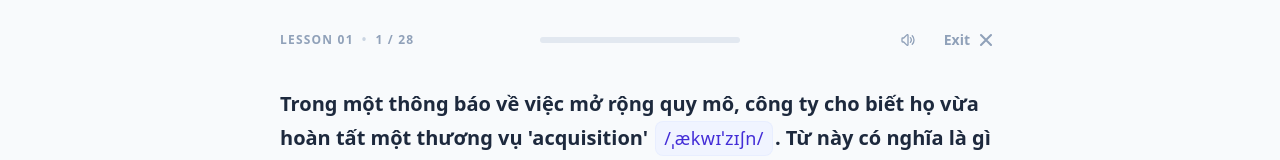
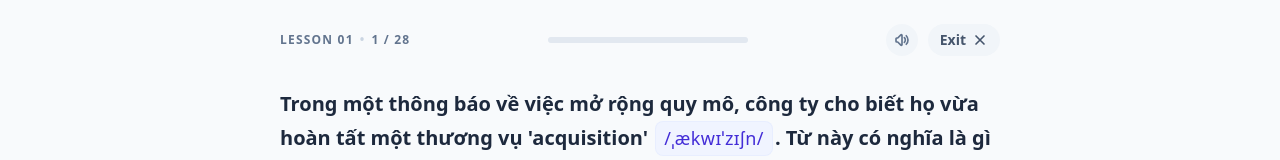
Before and after one commit to khiemvuong/English_Vocab, a Next.js app: page /lesson/1 in a window 1280 px wide. Shown: the top 160 px of the page. Built offline with nearby package versions, Linux system fonts and the light colour scheme.

Commit message:
minor fix

```diff
--- a/components/QuizEngine.tsx
+++ b/components/QuizEngine.tsx
@@ -140,16 +140,16 @@ export function QuizEngine({ quizData, lessonId }: { quizData: QuizData; lessonI
     <div className="flex flex-col h-dvh w-full overflow-hidden">
       <div className="flex flex-col flex-1 w-full max-w-3xl mx-auto px-4 md:px-6 pt-4 md:pt-6 overflow-hidden">
       {/* Header */}
-      <header className="flex items-center justify-between mb-8 shrink-0 relative">
-        <div className="flex items-center gap-3 z-10 flex-1">
-          <div className="text-xs font-bold text-slate-400 uppercase tracking-widest">
-            Lesson {lessonId.toString().padStart(2, '0')}
-            <span className="ml-2 text-slate-300">•</span>
-            <span className="ml-2">{currentIndex + 1} / {quizData.questions.length}</span>
-          </div>
+      <header className="flex flex-wrap items-center justify-between mb-4 md:mb-8 shrink-0 gap-y-4">
+        {/* Left: Lesson Info */}
+        <div className="text-xs font-bold text-slate-500 uppercase tracking-widest shrink-0">
+          Lesson {lessonId.toString().padStart(2, '0')}
+          <span className="mx-1.5 text-slate-300">•</span>
+          {currentIndex + 1} / {quizData.questions.length}
         </div>
 
-        <div className="absolute inset-0 flex items-center justify-center pointer-events-none">
+        {/* Center: Progress Bar */}
+        <div className="flex-1 flex justify-center w-full min-w-[150px] order-3 md:order-2 md:w-auto px-2 md:px-0">
           <div className="w-full max-w-[200px] h-1.5 bg-slate-200 rounded-full overflow-hidden">
             <div
               className="bg-blue-500 h-full transition-all duration-300 ease-out"
@@ -158,26 +158,27 @@ export function QuizEngine({ quizData, lessonId }: { quizData: QuizData; lessonI
           </div>
         </div>
 
-        <div className="flex-1 flex justify-end z-10 items-center">
+        {/* Right: Controls */}
+        <div className="flex justify-end items-center shrink-0 order-2 md:order-3 gap-2.5">
           <button
             onClick={toggleMute}
-            className="p-1.5 mr-2 text-slate-400 hover:text-slate-600 hover:bg-slate-100 rounded-full transition-colors flex items-center justify-center h-8 w-8"
+            className="p-1.5 text-slate-500 bg-slate-100 hover:bg-slate-200 active:bg-slate-300 rounded-full transition-colors flex items-center justify-center h-8 w-8"
             title={isMuted ? "Unmute sounds" : "Mute sounds"}
           >
             {isMuted ? (
-              <svg className="w-4 h-4" fill="none" viewBox="0 0 24 24" stroke="currentColor"><path strokeLinecap="round" strokeLinejoin="round" strokeWidth={2} d="M5.586 15H4a1 1 0 01-1-1v-4a1 1 0 011-1h1.586l4.707-4.707C10.923 3.663 12 4.109 12 5v14c0 .891-1.077 1.337-1.707.707L5.586 15z" clipRule="evenodd" /><path strokeLinecap="round" strokeLinejoin="round" strokeWidth={2} d="M17 14l2-2m0 0l2-2m-2 2l-2-2m2 2l2 2" /></svg>
+              <svg className="w-4 h-4" fill="none" viewBox="0 0 24 24" stroke="currentColor"><path strokeLinecap="round" strokeLinejoin="round" strokeWidth={2.5} d="M5.586 15H4a1 1 0 01-1-1v-4a1 1 0 011-1h1.586l4.707-4.707C10.923 3.663 12 4.109 12 5v14c0 .891-1.077 1.337-1.707.707L5.586 15z" clipRule="evenodd" /><path strokeLinecap="round" strokeLinejoin="round" strokeWidth={2.5} d="M17 14l2-2m0 0l2-2m-2 2l-2-2m2 2l2 2" /></svg>
             ) : (
-              <svg className="w-4 h-4" fill="none" viewBox="0 0 24 24" stroke="currentColor"><path strokeLinecap="round" strokeLinejoin="round" strokeWidth={2} d="M15.536 8.464a5 5 0 010 7.072m2.828-9.9a9 9 0 010 12.728M5.586 15H4a1 1 0 01-1-1v-4a1 1 0 011-1h1.586l4.707-4.707C10.923 3.663 12 4.109 12 5v14c0 .891-1.077 1.337-1.707.707L5.586 15z" /></svg>
+              <svg className="w-4 h-4" fill="none" viewBox="0 0 24 24" stroke="currentColor"><path strokeLinecap="round" strokeLinejoin="round" strokeWidth={2.5} d="M15.536 8.464a5 5 0 010 7.072m2.828-9.9a9 9 0 010 12.728M5.586 15H4a1 1 0 01-1-1v-4a1 1 0 011-1h1.586l4.707-4.707C10.923 3.663 12 4.109 12 5v14c0 .891-1.077 1.337-1.707.707L5.586 15z" /></svg>
             )}
           </button>
 
           <Link
             href="/"
             title="Exit Quiz"
-            className="flex items-center gap-1.5 px-3 py-1.5 -mr-2 text-slate-400 hover:text-red-500 hover:bg-red-50 rounded-full transition-colors"
+            className="flex items-center gap-1.5 px-3 py-1.5 text-slate-600 bg-slate-100 hover:text-red-700 hover:bg-red-50 active:bg-red-100 rounded-full transition-colors"
           >
-            <span className="text-sm font-semibold">Exit</span>
-            <svg className="w-5 h-5" fill="none" viewBox="0 0 24 24" stroke="currentColor"><path strokeLinecap="round" strokeLinejoin="round" strokeWidth={2.5} d="M6 18L18 6M6 6l12 12" /></svg>
+            <span className="text-sm font-bold">Exit</span>
+            <svg className="w-4 h-4" fill="none" viewBox="0 0 24 24" stroke="currentColor"><path strokeLinecap="round" strokeLinejoin="round" strokeWidth={2.5} d="M6 18L18 6M6 6l12 12" /></svg>
           </Link>
         </div>
       </header>
```
